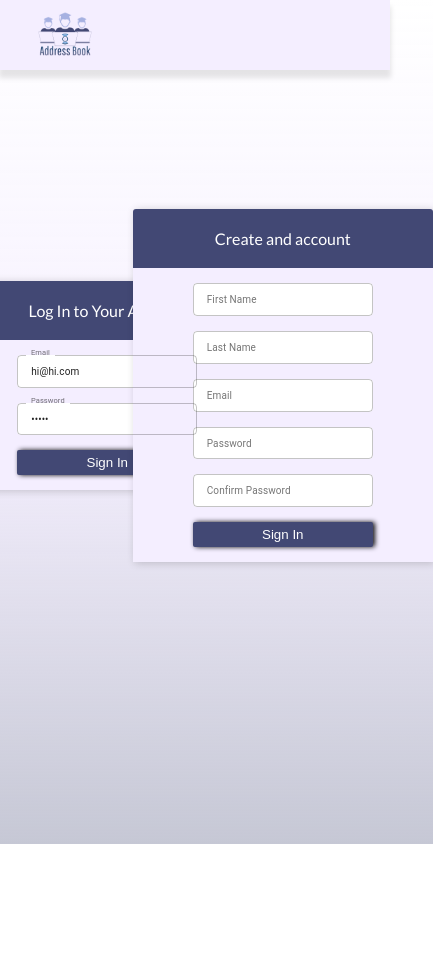
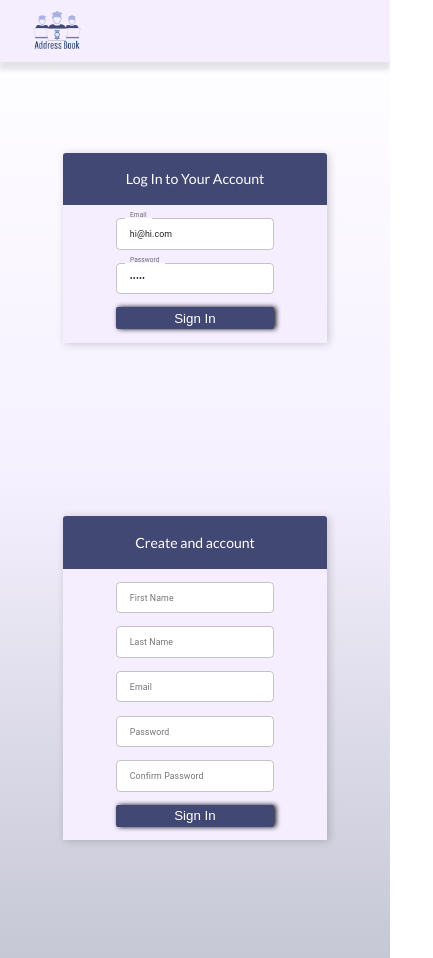
Before and after one commit to IsmaelDembele/addressBook, a React (Create React App) app: page / in a window 390 px wide. Shown: the whole page, 433 px wide, since content can reach past the window. Before the commit the page ends 844 px from the top, so only its background shows below. Built offline with nearby package versions, Linux system fonts and the light colour scheme.

Commit message:
pages are fully responsive

```diff
--- a/src/Pages/UserAccount/AddContact.tsx
+++ b/src/Pages/UserAccount/AddContact.tsx
@@ -24,13 +24,14 @@ const AddContact = () => {
   const history = useHistory();
 
   useEffect(() => {
+
     if (user.editContact.value) {
       const { contactList, editContact } = user;
       setNewContact(contactList[editContact.index]);
       dispatch(setEdit({ value: false, index: editContact.index }));
       dispatch(removeContact(editContact.index));
     }
-  }, [user]);
+  }, [user,dispatch]);
 
   const handleChange = (e: React.ChangeEvent<HTMLTextAreaElement | HTMLInputElement>) => {
     const { name, value } = e.target;
--- a/src/Pages/UserAccount/ViewContact/Contact.tsx
+++ b/src/Pages/UserAccount/ViewContact/Contact.tsx
@@ -1,9 +1,9 @@
-import React, { useEffect } from "react";
-import { useDispatch, useSelector } from "react-redux";
+import React from "react";
+import { useDispatch } from "react-redux";
 import { IContact } from "../data";
 import { removeContact, setEdit } from "../../../features/userDataSlice";
 import { useHistory } from "react-router-dom";
-import { RootState } from "../../../app/store";
+// import { RootState } from "../../../app/store";
 
 interface ContactType {
   contact: IContact;
@@ -14,7 +14,7 @@ const Contact: React.FC<ContactType> = ({ contact, index }) => {
   const { firstname, lastname, email, phone, address, note } = contact;
 
   const dispatch = useDispatch();
-  const edit = useSelector((state:RootState)=>state.userData.editContact);
+  // const edit = useSelector((state:RootState)=>state.userData.editContact);
   const history = useHistory();
 
   // useEffect(() => {
@@ -51,9 +51,9 @@ const Contact: React.FC<ContactType> = ({ contact, index }) => {
       </div>
       <div className="account__btn">
         <button className="btn" onClick={() => handleDelete(index)}>
-          delete contact
+          delete
         </button>
-        <button className="btn" onClick={()=>handleEdit()}>edit contact</button>
+        <button className="btn" onClick={()=>handleEdit()}>edit</button>
       </div>
     </div>
   );
--- a/src/Pages/UserAccount/index.tsx
+++ b/src/Pages/UserAccount/index.tsx
@@ -3,7 +3,7 @@ import SearchRoundedIcon from "@material-ui/icons/SearchRounded";
 import AddContact from "./AddContact";
 import ViewContact from "./ViewContact/index";
 // import {data} from './data';
-import { useDispatch, useSelector } from "react-redux";
+import {  useSelector } from "react-redux";
 import { RootState } from "../../app/store";
 const options = {
   ADDCONTACT: "addContact",
@@ -12,7 +12,7 @@ const options = {
 const UserAccount = () => {
   const [type, setType] = useState<String>(options.VIEWCONTACT);
 
-  const dispatch = useDispatch();
+  // const dispatch = useDispatch();
   const data = useSelector((state: RootState) => state.userData.contactList);
   const edit = useSelector((state: RootState) => state.userData.editContact);
 
--- a/src/styles/_account.scss
+++ b/src/styles/_account.scss
@@ -1,9 +1,18 @@
 .account {
   display: grid;
   grid-template-rows: 7rem 1fr;
-  height: $page-content-height;
+  // height: $page-content-height;
+  min-height: $page-content-height;
   justify-items: center;
   align-items: center;
+
+  @include respond(tab-port) {
+    // hei;
+  }
+
+  @include respond(phone) {
+    grid-template-rows: 10rem 1fr;
+  }
 
   &__menu-bar {
     align-self: stretch;
@@ -13,6 +22,15 @@
     grid-template-columns: 1fr 15% 15%;
     align-items: center;
     justify-content: center;
+
+    @include respond(tab-port) {
+      grid-template-columns: 1fr 15rem 15rem;
+    }
+    @include respond(phone) {
+      // margin-top: 2rem;
+      grid-row: 50% 50%;
+      grid-template-columns: repeat(5, 1fr);
+    }
   }
 
   &__menu-contact,
@@ -26,8 +44,26 @@
     border: 1px solid transparent;
     transition: all 1s;
 
+    @include respond(phone) {
+      align-self: center;
+      justify-self: center;
+    }
+
     &:hover {
       border: 1px solid #f4eeff;
+    }
+  }
+
+  &__menu-contact {
+    @include respond(phone) {
+      grid-row: 1 / 2;
+      grid-column: 2 / 3;
+    }
+  }
+  &__menu-viewContacts {
+    @include respond(phone) {
+      grid-row: 1 / 2;
+      grid-column: 4 / 5;
     }
   }
 
@@ -37,6 +73,11 @@
     align-items: center;
     width: 100%;
 
+    @include respond(phone) {
+      align-self: start;
+      grid-column: 1 / end;
+    }
+
     &__input {
       height: 2rem;
       border-radius: 7px;
@@ -45,6 +86,11 @@
       width: 50%;
       border: none;
       outline: none;
+
+      @include respond(tab-port) {
+        margin-left: 15%;
+        width: 70%;
+      }
     }
 
     &__input:active,
@@ -142,19 +188,23 @@
 
   &__user-list {
     width: 100%;
-    height: 100%;
+    min-height: 100%;
     font-size: 1.3rem;
     padding: 4rem;
     display: flex;
     flex-wrap: wrap;
     justify-content: center;
     // align-items: center;
+    // justify-items: center;
+    // align-content: center;
   }
 
   &__user-display {
-    align-self: baseline;
-    min-height: 22rem;
+    align-self:baseline;
+    min-height: 25rem;
+    // height: auto;
     width: 25%;
+    min-width: 30rem;
     line-height: 2rem;
     padding: 1rem;
     border-top-left-radius: 4px;
@@ -162,6 +212,19 @@
     background-color: white;
     margin-right: 5rem;
     margin-bottom: $form-margin-bottom;
+
+    @include respond(tab-port) {
+      margin-right: 0;
+      margin-bottom: $form-margin-bottom-tab;
+      width: 60%;
+      min-width: 30rem;
+    }
+    @include respond(phone) {
+      // margin-right: 0;
+      // margin-bottom: $form-margin-bottom-tab;
+      // width: 80%;
+      // min-width: 30rem;
+    }
   }
 
   &__fullname-display {
@@ -182,10 +245,11 @@
   &__info {
     display: grid;
     grid-template-columns: 7rem 1fr;
-    grid-row: 5rem;
+    grid-template-rows: minmax( max-content,4rem);
 
-    grid-auto-rows: 4rem;
-    // grid-auto-columns: 1fr 1fr;
+    grid-auto-rows: minmax( max-content,4rem);
+
+
   }
 
   &__info-value {
@@ -201,8 +265,10 @@
   .btn {
     // align-self: center;
     width: 35%;
+    // width: 20rem;
     margin-right: 3rem;
     margin-bottom: 0;
     text-transform: capitalize;
+    font-size: 1.2rem;
   }
 }
--- a/src/styles/_base.scss
+++ b/src/styles/_base.scss
@@ -9,19 +9,25 @@
 html {
   box-sizing: border-box;
   font-size: 62.5%;
+
+  @include respond(tab-port) {
+    font-size: 55%;
+  }
 }
 
 body {
   font-family: $font;
   font-size: 1.6rem;
   color: $text__color;
-  height: 100vh;
+  min-height: 100vh;
   background: linear-gradient(
     to bottom,
     rgba(255, 255, 255, 1),
     rgba(244, 238, 255, 0.87),
     rgba(66, 72, 116, 0.3)
   );
+  @include respond(tab-port) {
+  }
 }
 
 .layout {
@@ -57,6 +63,6 @@ a:visited {
   color: inherit;
 }
 
-ul{
+ul {
   list-style-type: none;
 }
--- a/src/styles/_landing-page.scss
+++ b/src/styles/_landing-page.scss
@@ -4,13 +4,17 @@
   margin-right: auto;
   width: 90%;
   height: $page-content-height;
-  // height: 80rem;
   grid-template-columns: repeat(auto-fill, minmax(50%, 1fr));
 
   justify-items: center;
-  //   align-content: center;
   row-gap: 10rem;
-  //   justify-content: center;
+
+  @include respond(tab-port) {
+    margin-top: 5rem;
+    grid-template-columns: repeat(auto-fill, minmax(80%, 1fr));
+    min-height: 100vh;
+    row-gap: 5rem;
+  }
 
   &__sign-up,
   &__sign-in {
--- a/src/styles/_minxin.scss
+++ /dev/null
@@ -1,55 +0,0 @@
-// MEDIA QUERY MANAGER
-/*
-0 - 416px:      small - Phone 				// which is 26 * 16
-416 - 600px:      Phone 				// which is 37.5 * 16
-600 - 960px:    Tablet portrait		//60
-960 - 1280px:   Tablet landscape    //80em
-1280 - 1360px small desktop // 85em
-[1280 - 1920] is where our normal styles apply
-1920px + :      Big desktop         120em
-
-$breakpoint arguement choices:
-- sm-phone
-- phone
-- tab-port
-- tab-land
-- sm-desk
-- big-desktop
-
-ORDER: Base + typography > general layout + grid > page layout > components
-
-1em = 16px
-*/
-
-@mixin respond($breakpoint) {
-  @if $breakpoint == sm-phone {
-    @media only screen and (max-width: 26em) {
-      @content;
-    } //416px
-  }
-  @if $breakpoint == phone {
-    @media only screen and (max-width: 37.5em) {
-      @content;
-    } //600px
-  }
-  @if $breakpoint == tab-port {
-    @media only screen and (max-width: 60em) {
-      @content;
-    } //960px
-  }
-  @if $breakpoint == tab-land {
-    @media only screen and (max-width: 82em) {
-      @content;
-    } //1280px
-  }
-  @if $breakpoint == sm-desk {
-    @media only screen and (max-width: 85em) {
-      @content;
-    } //1360px
-  }
-  @if $breakpoint == big-desktop {
-    @media only screen and (min-width: 120em) {
-      @content;
-    } //1920
-  }
-}
--- /dev/null
+++ b/src/styles/_mixins.scss
@@ -0,0 +1,58 @@
+// MEDIA QUERY MANAGER
+/*
+0 - 416px:      small - Phone 				// which is 26 * 16
+// 0 - 600px:      Phone 				// which is 37.5 * 16
+
+
+600 - 832px:    Tablet portrait		//52 * 16 = 832
+
+960 - 1280px:   Tablet landscape    //80em
+1280 - 1360px small desktop // 85em
+[1280 - 1920] is where our normal styles apply
+1920px + :      Big desktop         120em
+
+$breakpoint arguement choices:
+- sm-phone
+- phone
+- tab-port
+- tab-land
+- sm-desk
+- big-desktop
+
+ORDER: Base + typography > general layout + grid > page layout > components
+
+1em = 16px
+*/
+
+@mixin respond($breakpoint) {
+  // @if $breakpoint == sm-phone {
+  //   @media only screen and (max-width: 26em) {
+  //     @content;
+  //   } //416px
+  // }
+  @if $breakpoint == phone {
+    @media only screen and (max-width: 37.5em) {
+      @content;
+    } //600px
+  }
+  @if $breakpoint == tab-port {
+    @media only screen and (max-width: 52em) {
+      @content;
+    } //832px
+  }
+  // @if $breakpoint == tab-land {
+  //   @media only screen and (max-width: 82em) {
+  //     @content;
+  //   } //1280px
+  // }
+  // @if $breakpoint == sm-desk {
+  //   @media only screen and (max-width: 85em) {
+  //     @content;
+  //   } //1360px
+  // }
+  // @if $breakpoint == big-desktop {
+  //   @media only screen and (min-width: 120em) {
+  //     @content;
+  //   } //1920
+  // }
+}
--- a/src/styles/_variables.scss
+++ b/src/styles/_variables.scss
@@ -9,4 +9,6 @@ $font: "Lato", sans-serif;
 
 //number variables
 $page-content-height: calc(100vh - 8rem); //header is 7rem and 10px shadow/margin bottom
+$page-content-height-tab: calc(100vh - 11rem); //header is 7rem and 10px shadow/margin bottom
 $form-margin-bottom: 1.5rem;
+$form-margin-bottom-tab: 3rem;
--- a/src/styles/main.scss
+++ b/src/styles/main.scss
@@ -1,4 +1,5 @@
 @import 'variables';
+@import 'mixins';
 @import 'base';
 
 
```
